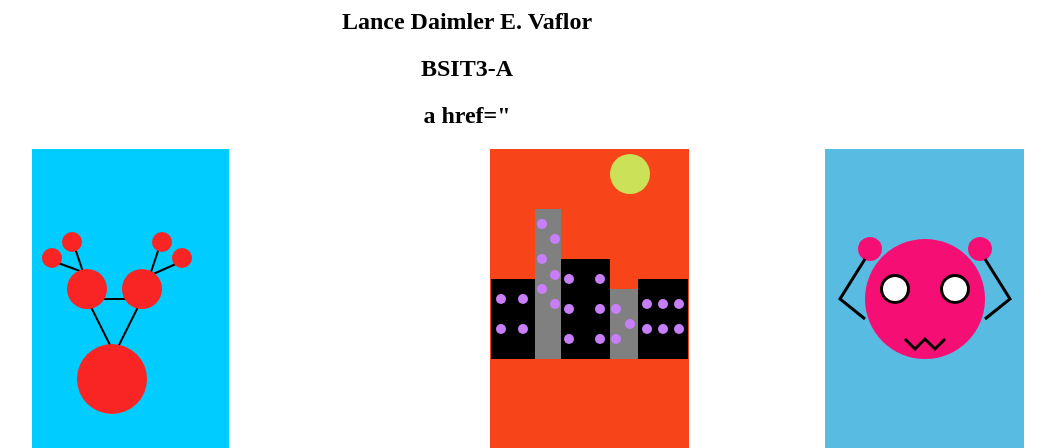
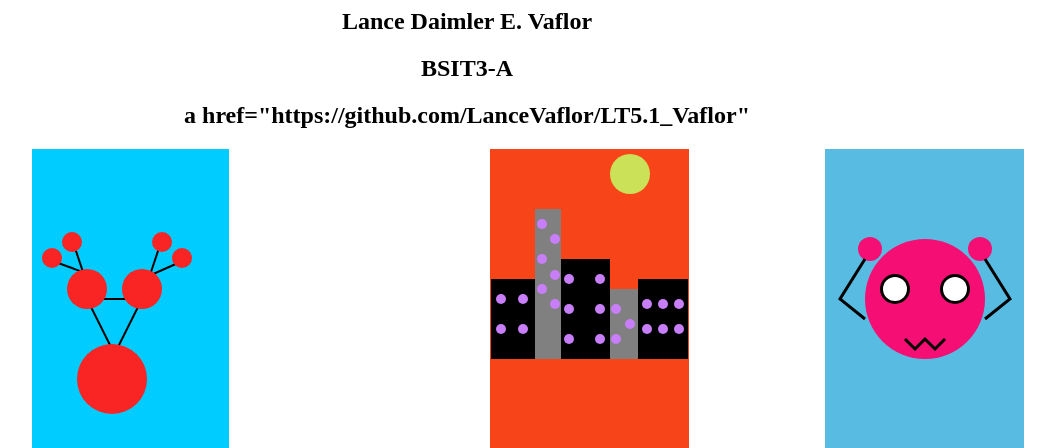
Before and after one commit to LanceVaflor/LT5.1_Vaflor, a PHP site: page / in a window 1280 px wide. Shown: the top 448 px of the page, without its empty margins (181-1236 px from the left). Run offline with PHP 8.4, Linux system fonts and the light colour scheme.

Commit message:
Update and rename index.html to index.php

```diff
--- a/SVG/index.html
+++ b/SVG/index.php
@@ -6,7 +6,7 @@
     <body>
       <h2>Lance Daimler E. Vaflor</h2>
       <h2>BSIT3-A</h2>
-      <h2>a href="</h2>
+      <h2>a href="https://github.com/LanceVaflor/LT5.1_Vaflor"</h2>
         <div class = "container">
           <div>
           <svg width="200" height="300" fill="#00CCFF">
```
